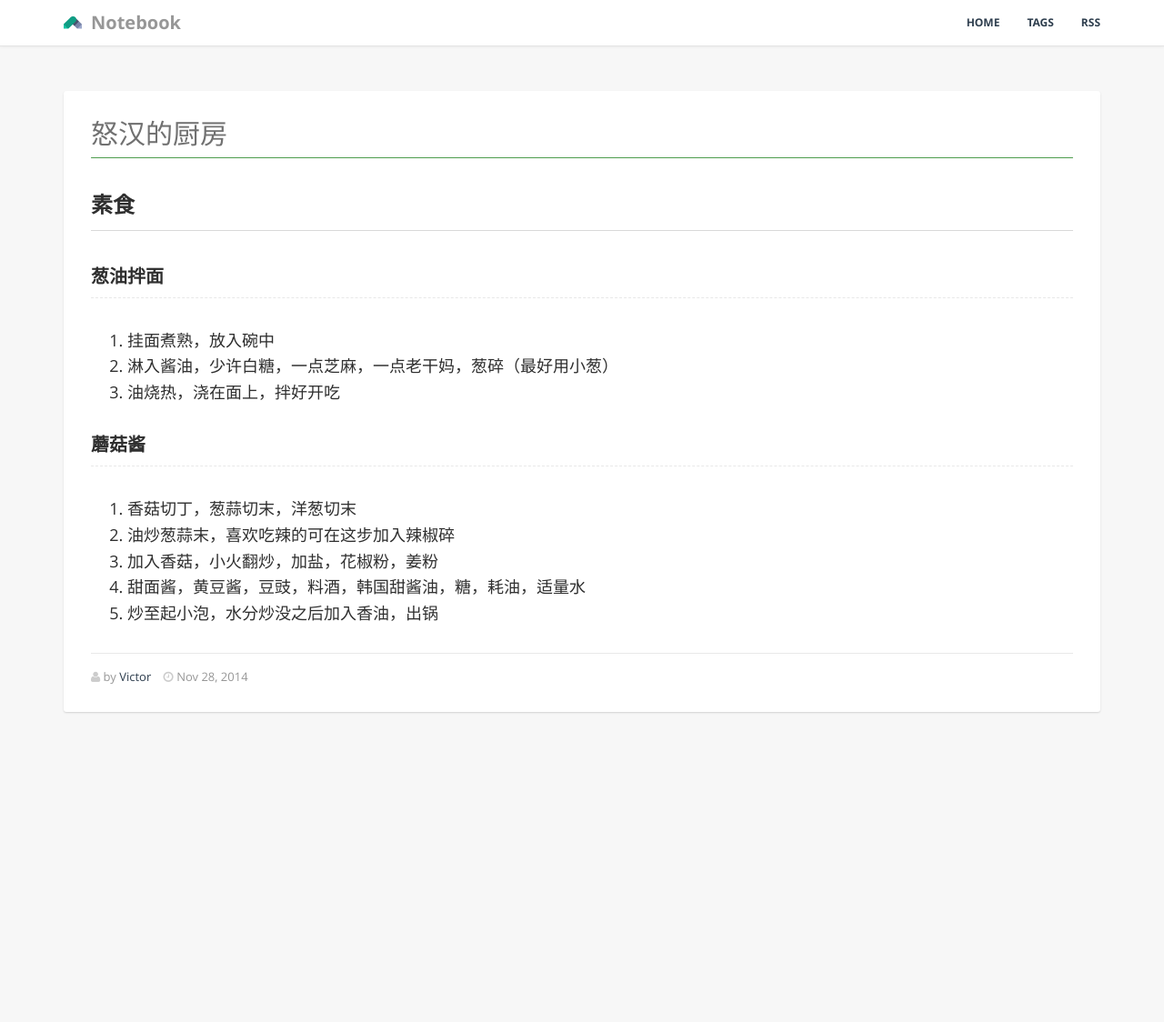
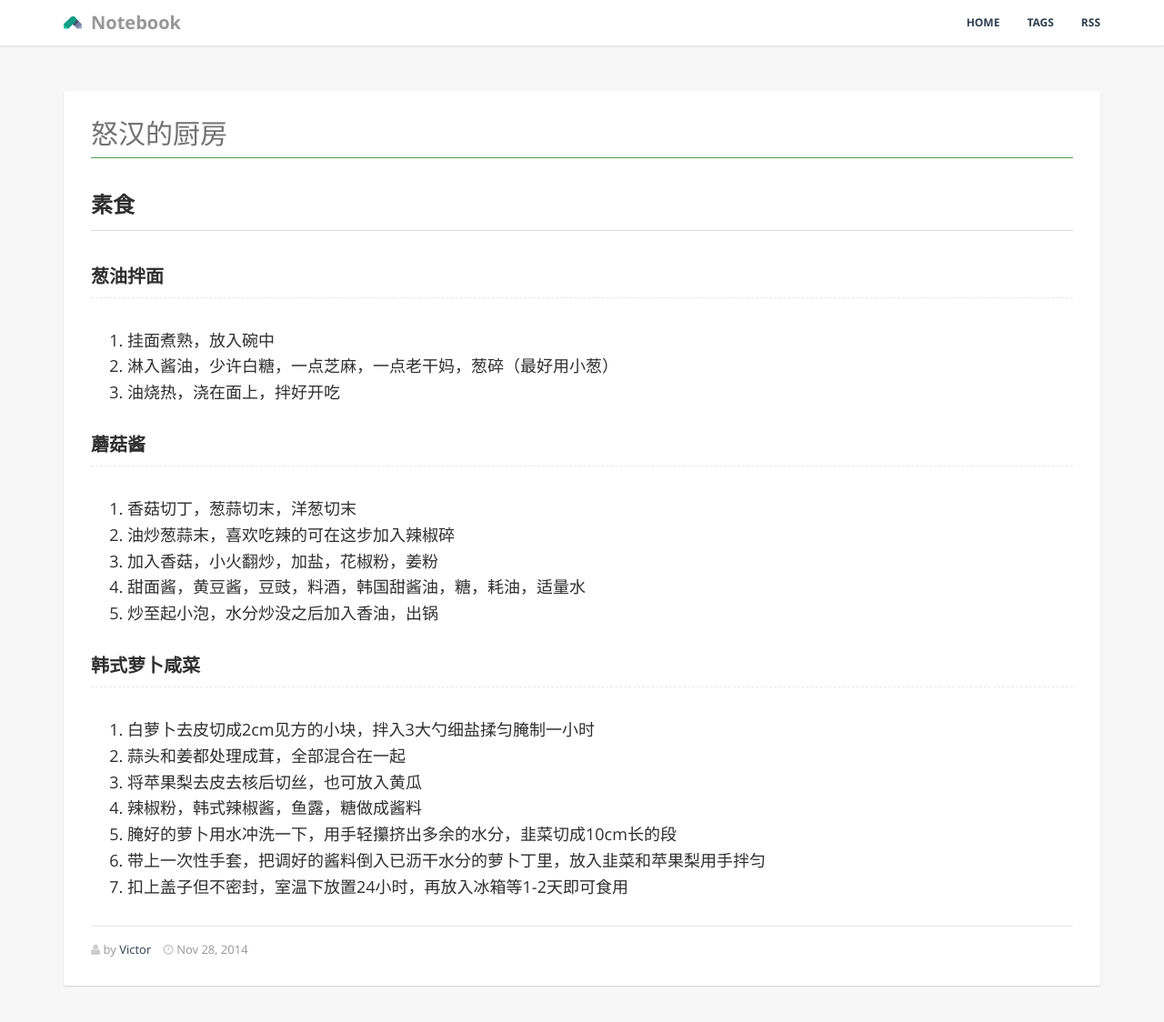
Before and after one commit to GiaoGiaoCat/GiaoGiaoCat.github.io, a Jekyll site: the page built from _posts/201411/2014-11-28-food.md, in a window 1280 px wide and 1129 px high. Shown: the top 1124 px of the window at 91% size. Built offline with Jekyll 4.4.1, drawn with Linux system fonts in a browser that asks for light colours; Markdown is read by kramdown in place of the engine named in the settings.

Commit message:
做咸菜

```diff
--- a/_posts/201411/2014-11-28-food.md
+++ b/_posts/201411/2014-11-28-food.md
@@ -22,3 +22,13 @@ author: "Victor"
 3. 加入香菇，小火翻炒，加盐，花椒粉，姜粉
 4. 甜面酱，黄豆酱，豆豉，料酒，韩国甜酱油，糖，耗油，适量水
 5. 炒至起小泡，水分炒没之后加入香油，出锅
+
+### 韩式萝卜咸菜
+
+1. 白萝卜去皮切成2cm见方的小块，拌入3大勺细盐揉匀腌制一小时
+2. 蒜头和姜都处理成茸，全部混合在一起
+3. 将苹果梨去皮去核后切丝，也可放入黄瓜
+4. 辣椒粉，韩式辣椒酱，鱼露，糖做成酱料
+5. 腌好的萝卜用水冲洗一下，用手轻攥挤出多余的水分，韭菜切成10cm长的段
+6. 带上一次性手套，把调好的酱料倒入已沥干水分的萝卜丁里，放入韭菜和苹果梨用手拌匀
+7. 扣上盖子但不密封，室温下放置24小时，再放入冰箱等1-2天即可食用
```
